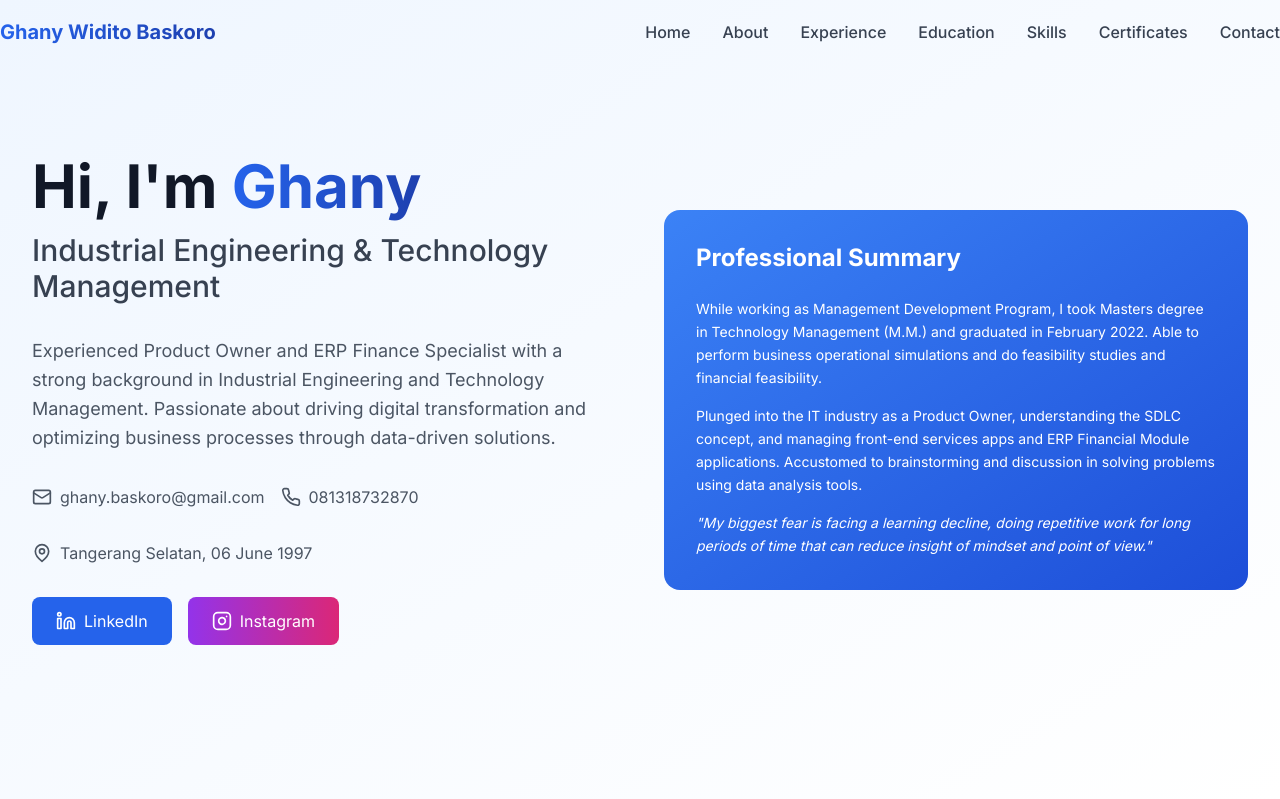
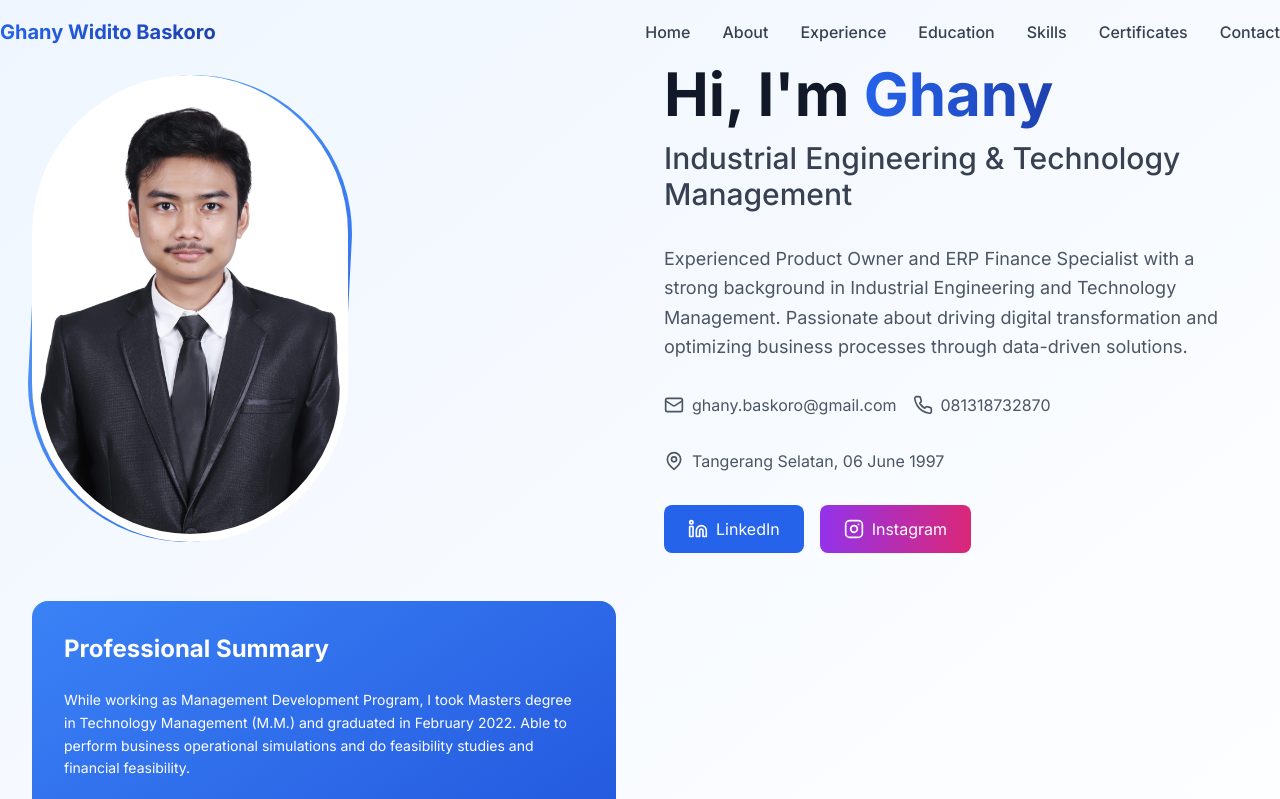
Before and after one commit to ghanybaskoro/Protofolio-Web, a Next.js app: page / in a window 1280 px wide. Shown: the top 799 px of the page. Built offline with nearby package versions, Linux system fonts and the light colour scheme.

Commit message:
tambah foto

```diff
--- a/components/Hero.tsx
+++ b/components/Hero.tsx
@@ -1,10 +1,29 @@
 import { Mail, Phone, MapPin, Linkedin, Instagram } from 'lucide-react'
+import Image from 'next/image'
 
 export default function Hero() {
   return (
     <section id="home" className="min-h-screen flex items-center bg-gradient-to-br from-primary-50 to-white">
       <div className="container-custom section-padding">
         <div className="grid lg:grid-cols-2 gap-12 items-center">
+          {/* Photo Section */}
+          <div className="flex justify-center lg:justify-start">
+            <div className="relative">
+              <div className="absolute inset-0 bg-gradient-to-br from-primary-400 to-primary-600 rounded-full transform rotate-3"></div>
+              <div className="relative bg-white p-2 rounded-full">
+                <Image
+                  src="/asset/pas foto ghany.jpeg"
+                  alt="Ghany Widito Baskoro - Professional Photo"
+                  width={300}
+                  height={300}
+                  className="rounded-full object-cover"
+                  priority
+                />
+              </div>
+            </div>
+          </div>
+
+          {/* Content Section */}
           <div className="space-y-8">
             <div className="space-y-4">
               <h1 className="text-5xl lg:text-6xl font-bold text-gray-900">
```
Also changed, not shown: asset/pas foto ghany.jpeg (added), public/asset/pas foto ghany.jpeg (added).
